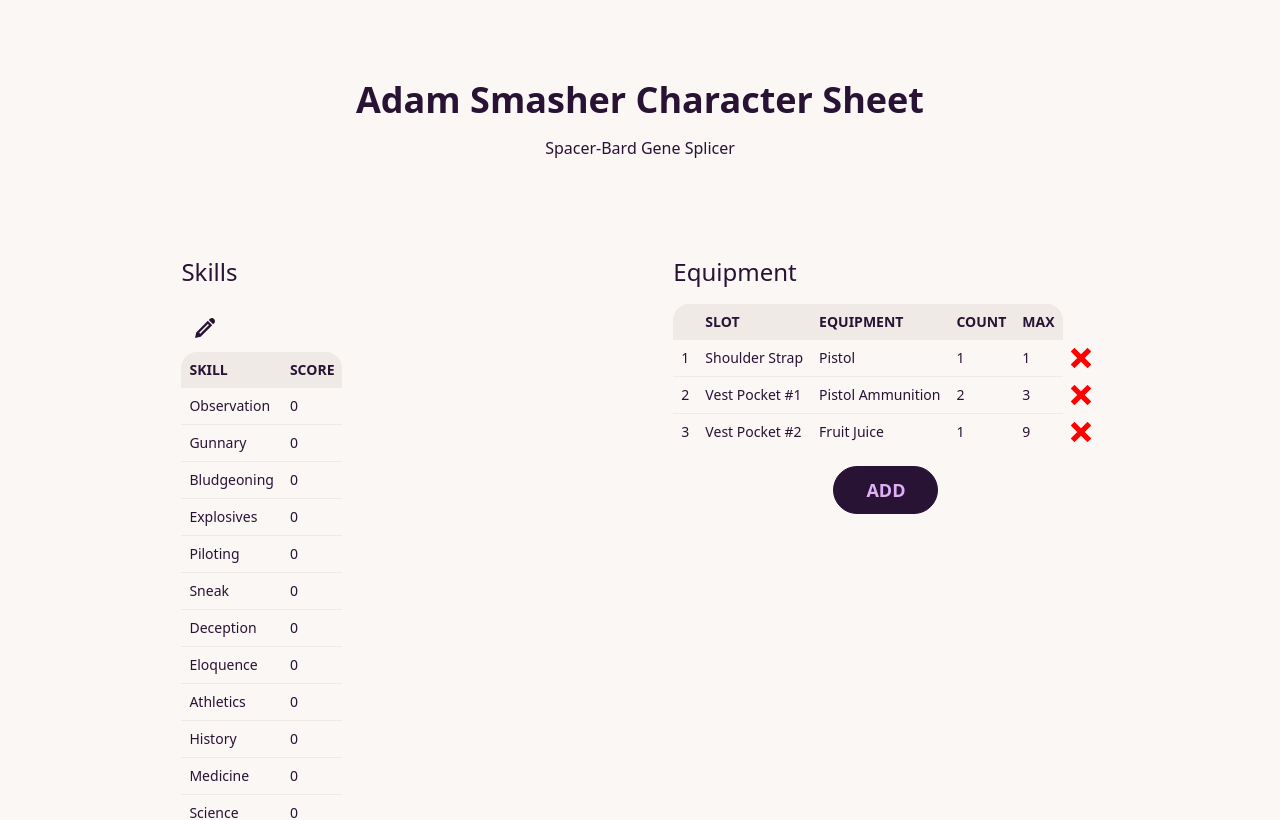
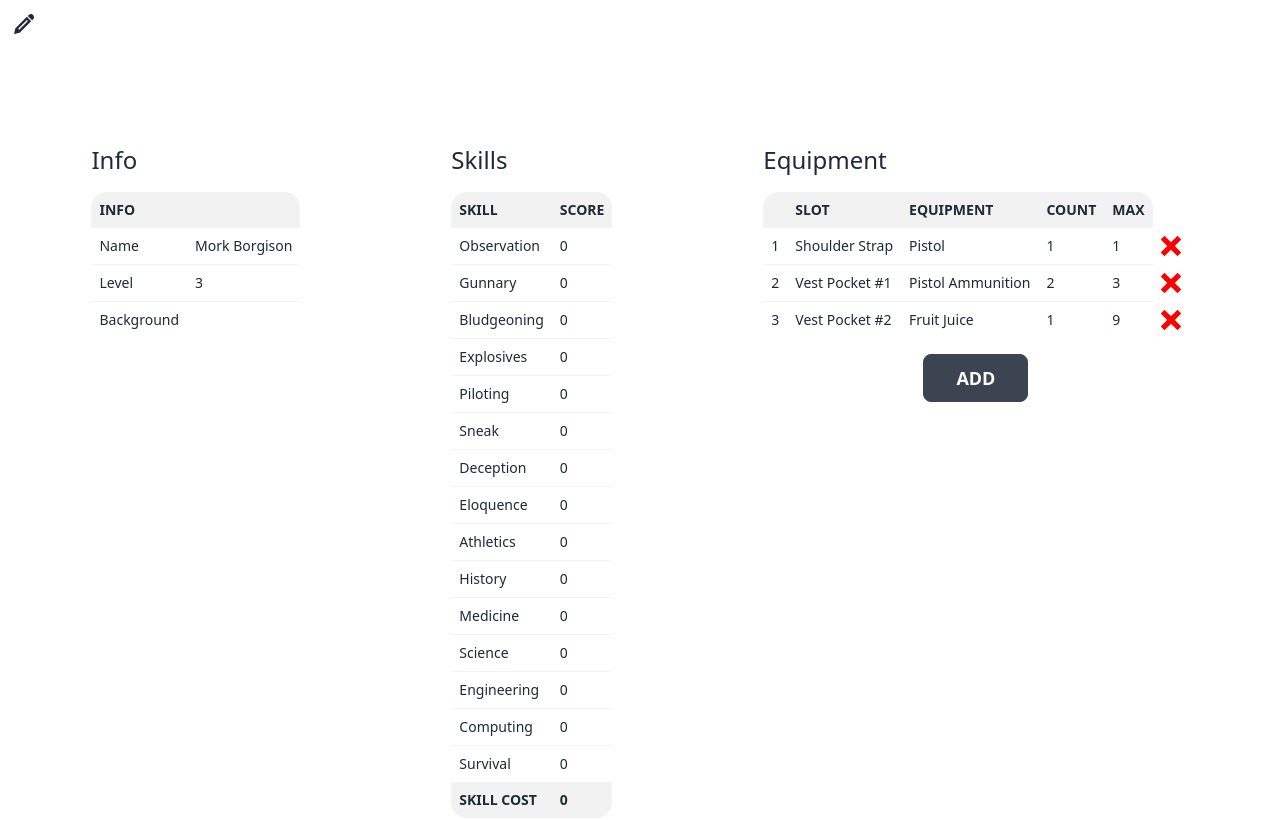
Before and after one commit to mytinycloud/caltrops, a React (Create React App) app in the folder char-sheet/: page / in a window 1280 px wide. Shown: the top 820 px of the page. Built offline with nearby package versions, Linux system fonts and the light colour scheme.

Commit message:
Assorted junk

```diff
--- /dev/null
+++ b/char-sheet/src/components/InfoTable.jsx
@@ -0,0 +1,58 @@
+import React, { useState } from 'react'
+import { totalSkillCost } from '../lib/caltrops'
+import { modifyObject } from '../lib/util'
+import PointEntry from './PointEntry'
+import TextEntry from './TextEntry'
+
+/*
+ * Info table.
+ * This consumes sheets.info for skill values.
+ */
+
+function InfoTable({info, setInfo, isEditable=false}) {
+
+  return (
+    <div  className=''>
+      <h2 className='text-2xl my-4'>Info</h2>
+      <table className="table table-compact">
+        <thead>
+        <tr className='hover' >
+            <th>Info</th>
+            <th></th>
+        </tr>
+        </thead>
+        <tbody>
+          <tr className='hover' >
+            <td>Name</td>
+            <td>
+            <TextEntry
+              value={info.name}
+              setValue={v => { setInfo(modifyObject(info, 'name', v)) }}
+              isEditable={isEditable}
+              />
+            </td>
+          </tr>
+          <tr className='hover' >
+            <td>Level</td>
+            <td><PointEntry
+              value={info.level}
+              setValue={v => { setInfo(modifyObject(info, 'level', v)) }}
+              isEditable={isEditable}
+            /></td>
+          </tr>
+          <tr className='hover'>
+            <td>Background</td>
+            <td><TextEntry
+              value={info.background}
+              setValue={v => { setInfo(modifyObject(info, 'background', v)) }}
+              isEditable={isEditable}
+              />
+            </td>
+          </tr>
+        </tbody>
+      </table>
+    </div>
+  )
+}
+
+export default InfoTable
--- a/char-sheet/src/components/PointEntryBox.jsx
+++ b/char-sheet/src/components/PointEntry.jsx
@@ -6,7 +6,7 @@ import React from 'react'
  * Point entry box
  * This displays and allows editing of a single value
  */
-function PointEntryBox({value, setValue, isEditable=false, min=0, max=9}) {
+function PointEntry({value, setValue, isEditable=false, min=0, max=9}) {
   if (isEditable)
   {
     return (
@@ -41,4 +41,4 @@ function PointEntryBox({value, setValue, isEditable=false, min=0, max=9}) {
   }
 }
 
-export default PointEntryBox
+export default PointEntry
--- a/char-sheet/src/components/SkillTable.jsx
+++ b/char-sheet/src/components/SkillTable.jsx
@@ -1,30 +1,21 @@
-import React, {useState} from 'react'
+import React, { useState } from 'react'
 import { totalSkillCost } from '../lib/caltrops'
 import { modifyObject } from '../lib/util'
-import PointEntryBox from './PointEntryBox'
+import PointEntry from './PointEntry'
 
-import {ImPencil, ImLock} from 'react-icons/im'
+import { ImPencil, ImLock } from 'react-icons/im'
 
 /*
  * Skill table.
  * This consumes the rules.skills for skill metadata, and sheets.skills for skill values.
  */
 
-function SkillTable({skills, scores, setScores}) {
+function SkillTable({skills, scores, setScores, isEditable = false}) {
   let totalCost = totalSkillCost(scores)
-  const [isEditing, setisEditing] = useState(false)
 
   return (
     <div  className=''>
       <h2 className='text-2xl my-4'>Skills</h2>
-
-      <button className='btn btn-ghost btn-square btn-md' onClick={() => setisEditing(!isEditing)}>
-      { isEditing
-        ? <ImLock size={20} ></ImLock>
-        : <ImPencil size={20} ></ImPencil>
-      }
-      </button>
-
       <table className="table table-compact">
         <thead>
           <tr className='px-2'>
@@ -38,21 +29,21 @@ function SkillTable({skills, scores, setScores}) {
               <tr className='hover' >
                 <td>{s.name}</td>
                 <td>
-                  <PointEntryBox
+                  <PointEntry
                     value={scores[s.name] ?? 0}
                     setValue={(v) => {setScores(modifyObject(scores, s.name, v))}}
-                    isEditable={isEditing}
-                  ></PointEntryBox>
+                    isEditable={isEditable}
+                  />
                 </td>
               </tr>
           )})}
         </tbody>
-        <thead>
+        <tfoot>
           <tr className='px-2'>
             <th>Skill cost</th>
             <th>{totalCost}</th>
           </tr>
-        </thead>
+        </tfoot>
       </table>
     </div>
   )
--- /dev/null
+++ b/char-sheet/src/components/TextEntry.jsx
@@ -0,0 +1,33 @@
+import React from 'react'
+
+
+/*
+ * Text entry box
+ * This displays and allows editing of a string
+ */
+function TextEntry({value, setValue, isEditable=false, placeholder='', limit=32}) {
+  if (isEditable)
+  {
+    return (
+      <input
+        type="text"
+        className="input input-sm w-full max-w-xs"
+        placeholder={placeholder}
+        value={value}
+        onChange={e => {
+          let v = e.target.value
+          if (v.length > limit) {
+            v = v.substring(0, limit)
+          }
+          setValue(v)
+        }}
+        />
+    )
+  }
+  else
+  {
+    return value;
+  }
+}
+
+export default TextEntry
--- a/char-sheet/src/data/airlocks.js
+++ b/char-sheet/src/data/airlocks.js
@@ -1,7 +1,7 @@
 
 export const airlockRuleset = {
     name: 'Airlocks',
-    theme: 'cupcake',
+    theme: 'light',
     skills: [
         {
             name: 'Observation',
--- a/char-sheet/src/pages/ParentalAdvisory.jsx
+++ b/char-sheet/src/pages/ParentalAdvisory.jsx
@@ -2,7 +2,10 @@ import React, { useState, useEffect } from 'react'
 import { airlockRuleset } from '../data/airlocks'
 import Table from '../components/Table'
 import SkillTable from '../components/SkillTable'
+import InfoTable from '../components/InfoTable'
 import { setTheme, modifyObject } from '../lib/util'
+
+import { ImPencil, ImLock } from 'react-icons/im'
 
 /*
   - Top level parent component responsible for all state management
@@ -17,15 +20,23 @@ function ParentalAdvisory() {
   const [sheet, setSheet] = useState({
       rules: rules.name,
       info: {
-        name: 'Adam Smasher',
+        name: 'Mork Borgison',
         level: 3,
-        age: 25,
         background: '',
-        description: '',
       },
       equipment: [],
-      skills: {}
+      skills: {},
+      attributes: {
+        str: 1,
+        dex: 1,
+        int: 1,
+        will: 1,
+      },
+      aspects: {
+
+      }
   })
+  const [isEditable, setIsEditable] = useState(false);
 
   setTheme(rules.theme);
 
@@ -41,14 +52,26 @@ function ParentalAdvisory() {
 
   return (
     <div>
-      <h1 className='text-center font-bold text-4xl mt-20'> {`${sheet.info.name} Character Sheet`} </h1>
-      <h2 className='text-center mt-4'> {`Spacer-Bard Gene Splicer`} </h2>
+
+      <button className='btn btn-ghost btn-square btn-md' onClick={() => setIsEditable(!isEditable)}>
+      { isEditable
+        ? <ImLock size={20}/>
+        : <ImPencil size={20}/>
+      }
+      </button>
+
       {/* Character, attributes, status effects Info tables */}
       <section className='flex mx-4 justify-around basis-full mt-20'>
+        <InfoTable
+          info={sheet.info}
+          setInfo={(info) => {setSheet(modifyObject(sheet, 'info', info))}}
+          isEditable={isEditable}
+        />
         <SkillTable
           skills={rules.skills}
           scores={sheet.skills}
           setScores={(scores) => {setSheet(modifyObject(sheet, 'skills', scores))}}
+          isEditable={isEditable}
         />
         <Table
           title={'Equipment'}
```
